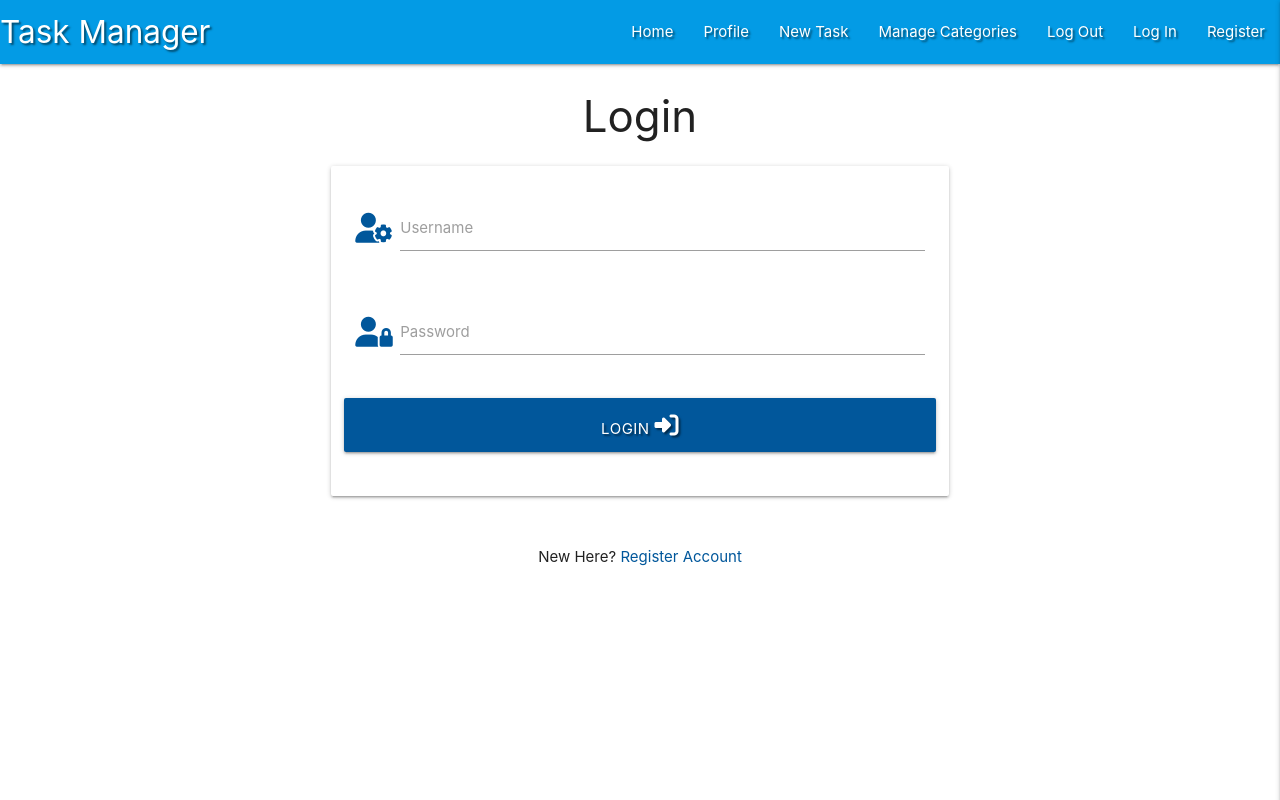
After one commit to pagaslav/flask-task-manager-project, a Flask app: page /login in a window 1280 px wide. The commit adds this page. Run offline with Flask 3, Linux system fonts and the light colour scheme; some libraries are stand-ins or nearby versions.

Commit message:
Add Session User Profile

```diff
--- a/app.py
+++ b/app.py
@@ -1,94 +1,84 @@
 import os
-import certifi
-from flask import Flask, flash, render_template, redirect, request, session, url_for
+from flask import (
+    Flask, flash, render_template,
+    redirect, request, session, url_for)
 from flask_pymongo import PyMongo
-from pymongo import MongoClient
 from bson.objectid import ObjectId
 from werkzeug.security import generate_password_hash, check_password_hash
+import certifi
 
-# Проверяем, существует ли файл env.py и импортируем его, если он есть
 if os.path.exists("env.py"):
     import env
 
-# Создаем экземпляр приложения Flask
+
 app = Flask(__name__)
 
-# Настройка параметров приложения
 app.config["MONGO_DBNAME"] = os.environ.get("MONGO_DBNAME")
 app.config["MONGO_URI"] = os.environ.get("MONGO_URI")
 app.secret_key = os.environ.get("SECRET_KEY")
 
-# Выводим отладочную информацию
-print("MONGO_DBNAME:", app.config["MONGO_DBNAME"])
-print("MONGO_URI:", app.config["MONGO_URI"])
-print("SECRET_KEY:", app.secret_key)
-
-# Инициализация PyMongo с использованием certifi для сертификатов
+# Обновленный PyMongo с использованием certifi
 mongo = PyMongo(app, tlsCAFile=certifi.where())
-
-# Проверка подключения к базе данных
-@app.route("/check_db_connection")
-def check_db_connection():
-    try:
-        # Проверка инициализации объекта mongo.cx
-        if not mongo.cx:
-            raise Exception("MongoClient is not initialized")
-        # Проверяем подключение к базе данных
-        mongo.cx.admin.command("ping")
-        return "MongoDB connection successful!"
-    except Exception as e:
-        return str(e)
-
-@app.route("/manual_check_db_connection")
-def manual_check_db_connection():
-    try:
-        mongo_uri = os.environ.get("MONGO_URI")
-        client = MongoClient(mongo_uri, tlsCAFile=certifi.where())
-        db = client[os.environ.get("MONGO_DBNAME")]
-        db.command("ping")
-        return "Manual MongoDB connection successful!"
-    except Exception as e:
-        return str(e)
 
 @app.route("/")
 @app.route("/get_tasks")
 def get_tasks():
-    try:
-        if mongo.db is None:
-            raise Exception("mongo.db is None")
-        print(f"Connected to database: {mongo.db.name}")
-        tasks = mongo.db.tasks.find()
-        return render_template("tasks.html", tasks=tasks)
-    except Exception as e:
-        return str(e)
+    tasks = mongo.db.tasks.find()
+    return render_template("tasks.html", tasks=tasks)
 
 @app.route("/register", methods=["GET", "POST"])
 def register():
-    existing_user = None
     if request.method == "POST":
-        username = request.form.get("username")
-        if username:
-            existing_user = mongo.db.users.find_one({"username": username.lower()})
-        else:
-            flash("Please enter a username")
-            return redirect(url_for("register"))
+        existing_user = mongo.db.users.find_one(
+            {"username": request.form.get("username").lower()})
 
         if existing_user:
             flash("Username already exists")
             return redirect(url_for("register"))
 
         register = {
-            "username": username.lower(),
+            "username": request.form.get("username").lower(),
             "password": generate_password_hash(request.form.get("password"))
         }
         mongo.db.users.insert_one(register)
 
-        # put the new user into 'session' cookie
-        session["user"] = username.lower()
+        session["user"] = request.form.get("username").lower()
         flash("Registration Successful!")
-        return render_template("register.html")
+        return redirect(url_for("profile", username=session["user"]))
 
     return render_template("register.html")
 
+@app.route("/login", methods=["GET", "POST"])
+def login():
+    if request.method == "POST":
+        existing_user = mongo.db.users.find_one(
+            {"username": request.form.get("username").lower()})
+
+        if existing_user:
+            if check_password_hash(
+                    existing_user["password"], request.form.get("password")):
+                session["user"] = request.form.get("username").lower()
+                flash("Welcome, {}".format(
+                    request.form.get("username")))
+                return redirect(url_for(
+                    "profile", username=session["user"]))
+            else:
+                flash("Incorrect Username and/or Password")
+                return redirect(url_for("login"))
+
+        else:
+            flash("Incorrect Username and/or Password")
+            return redirect(url_for("login"))
+
+    return render_template("login.html")
+
+@app.route("/profile/<username>", methods=["GET", "POST"])
+def profile(username):
+    username = mongo.db.users.find_one(
+        {"username": session["user"]})["username"]
+    return render_template("profile.html", username=username)
+
 if __name__ == "__main__":
-    app.run(host=os.environ.get("IP"), port=int(os.environ.get("PORT")), debug=True)
+    app.run(host=os.environ.get("IP"),
+            port=int(os.environ.get("PORT")),
+            debug=True)
--- a/templates/base.html
+++ b/templates/base.html
@@ -26,11 +26,11 @@
               <a href="#" data-target="mobile-demo" class="sidenav-trigger right"><i class="fas fa-bars"></i></a>
               <ul class="right hide-on-med-and-down">
                 <li><a href="{{ url_for('get_tasks') }}">Home</a></li>
-					<li><a href="#">Profile</a></li>
+					<li><a href="{{ url_for('profile', username=session['user']) }}">Profile</a></li>
 					<li><a href="#">New Task</a></li>
 					<li><a href="#">Manage Categories</a></li>
 					<li><a href="#">Log Out</a></li>
-					<li><a href="#">Log In</a></li>
+					<li><a href="{{ url_for('login') }}">Log In</a></li>
 					<li><a href="{{ url_for('register') }}">Register</a></li>
               </ul>
             </div>
@@ -40,11 +40,11 @@
           <ul class="sidenav" id="mobile-demo">
             <li><h4 class="center-align light-blue-text text-darken 4">Task Manager</h4></li>
             <li><a href="{{ url_for('get_tasks') }}">Home</a></li>
-            <li><a href="#">Profile</a></li>
+            <li><a href="{{ url_for('profile', username=session['user']) }}"></a></li>
             <li><a href="#">New Task</a></li>
             <li><a href="#">Manage Categories</a></li>
             <li><a href="#">Log Out</a></li>
-            <li><a href="#">Log In</a></li>
+            <li><a href="{{ url_for('login') }}">Log In</a></li>
             <li><a href="{{ url_for('register') }}">Register</a></li>
           </ul>
     </header>
--- /dev/null
+++ b/templates/login.html
@@ -0,0 +1,60 @@
+{% extends "base.html" %}
+{% block content %}
+
+    <h3 class="center-align">Login</h3>
+
+    <div class="row">
+        <form class="col s12 m6 offset-m3" method="POST" action="{{ url_for('login') }}">
+            <div class="card-panel">
+                <!-- username -->
+                <div class="row">
+                    <div class="input-field col s12">
+                        <i class="fas fa-user-cog prefix light-blue-text text-darken-4"></i>
+                        <input id="username" name="username" type="text" class="validate" required>
+                        <label for="username">Username</label>
+                    </div>
+                </div>
+                <!-- password -->
+                <div class="row">
+                    <div class="input-field col s12">
+                        <i class="fas fa-user-lock prefix light-blue-text text-darken-4"></i>
+                        <input id="password" name="password" type="password" class="validate" required>
+                        <label for="password">Password</label>
+                    </div>
+                </div>
+                <!-- login -->
+                <div class="row">
+                    <button type="submit" class="col s12 btn-large light-blue darken-4 text-shadow">
+                        Login <i class="fas fa-sign-in-alt"></i>
+                    </button>
+                </div>
+            </div>
+        </form>
+    </div>
+
+    <!-- Display flash messages -->
+    {% with messages = get_flashed_messages() %}
+      {% if messages %}
+        <div class="row">
+          <div class="col s12">
+            <div class="card-panel red lighten-4">
+              <ul>
+              {% for message in messages %}
+                <li>{{ message }}</li>
+              {% endfor %}
+              </ul>
+            </div>
+          </div>
+        </div>
+      {% endif %}
+    {% endwith %}
+
+    <div class="row">
+        <div class="col s12">
+            <p class="center-align">
+                New Here? <a href="{{ url_for('register') }}" class="light-blue-text text-darken-4">Register Account</a>
+            </p>
+        </div>
+    </div>
+
+{% endblock %}
```
Also changed, not shown: templates/profile.html (added, +14 -0 lines), templates/register.html (+9 -0 lines).
